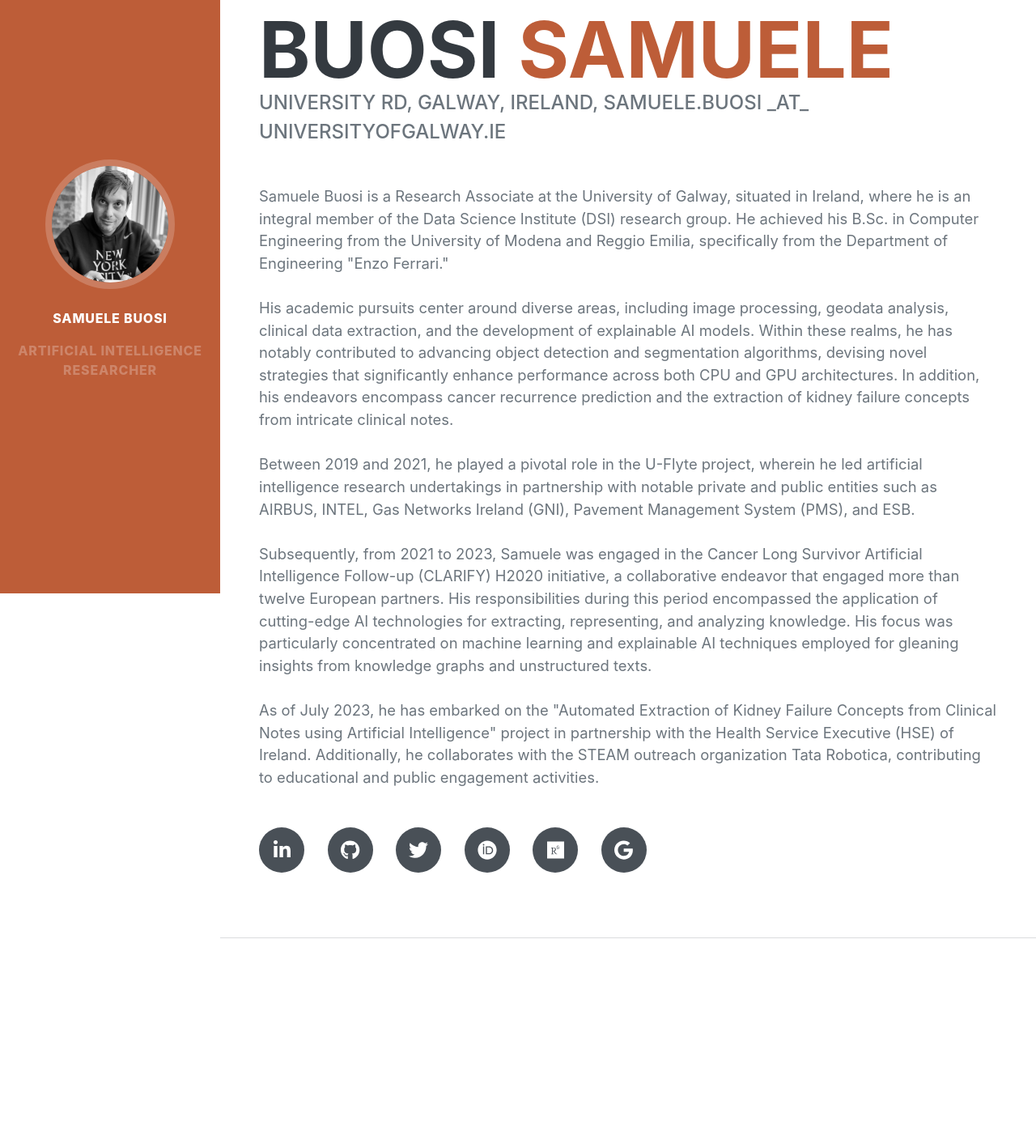
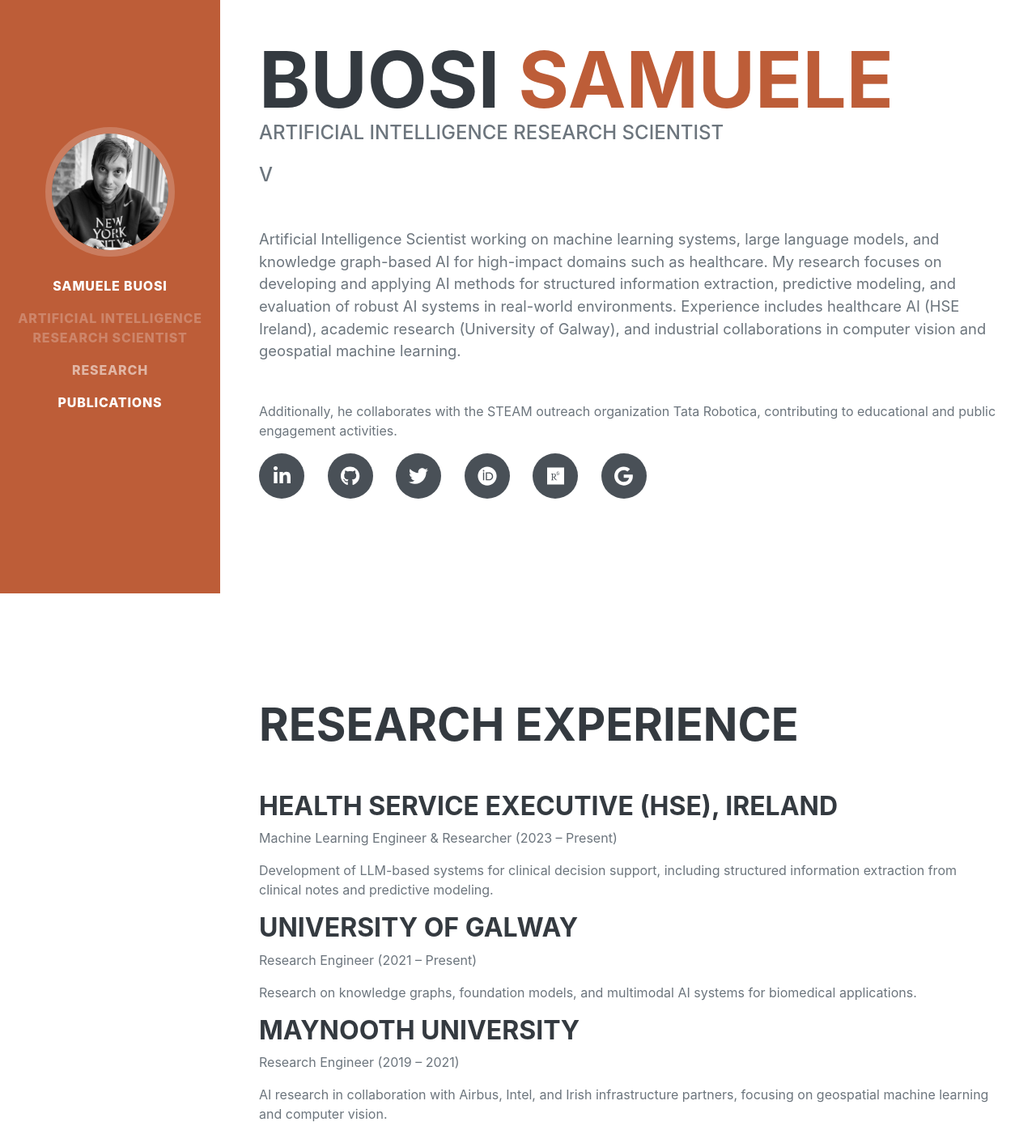
Before and after one commit to samux87/samux87.github.io, a plain HTML site: page index.html in a window 1280 px wide. Shown: the part 67-1474 px from the top of the page at 81% size. Before the commit the page ends 1226 px from the top, so only its background shows below. Drawn offline with nearby package versions, Linux system fonts and the light colour scheme; a web font is replaced by a local one.

Commit message:
Update index.html

```diff
--- a/index.html
+++ b/index.html
@@ -26,16 +26,18 @@
             <div class="collapse navbar-collapse" id="navbarResponsive">
                 <ul class="navbar-nav">
 
-                    <li class="nav-item"><a class="nav-link active">Samuele Buosi</a></li>
-                    <li class="nav-item"><a class="nav-link disabled" href="#about">Artificial Intelligence Researcher</a></li>
+                    <li class="nav-item">
+                        <a class="nav-link active">Samuele Buosi</a></li>
+                    <li class="nav-item">
+                        <a class="nav-link disabled" href="#about">Artificial Intelligence Research Scientist</a></li>
+                    <li class="nav-item">
+                        <a class="nav-link js-scroll-trigger" href="#experience">Research</a>
+                    </li>
+                    <li class="nav-item">
+                        <a class="nav-link js-scroll-trigger" href="#publications">Publications</a>
+                    </li>
 
-                <!--    <li class="nav-item"><a class="nav-link js-scroll-trigger" href="#about">About</a></li>
-                    <li class="nav-item"><a class="nav-link js-scroll-trigger" href="#experience">Experience</a></li>
-                    <li class="nav-item"><a class="nav-link js-scroll-trigger" href="#education">Education</a></li>
-                    <li class="nav-item"><a class="nav-link js-scroll-trigger" href="#skills">Skills</a></li>
-                    <li class="nav-item"><a class="nav-link js-scroll-trigger" href="#interests">Interests</a></li>
-                    <li class="nav-item"><a class="nav-link js-scroll-trigger" href="#awards">Awards</a></li>-->
-                </ul>
+
             </div>
         </nav>
         <!-- Page Content-->
@@ -47,21 +49,24 @@
                         Buosi
                         <span class="text-primary">Samuele</span>
                     </h1>
-                    <div class="subheading mb-5">
+                    <div class="subheading mb-3">
+                        Artificial Intelligence Research Scientist
+                    </div>
+                    <div class="subheading mb-5">v
                         <!-- contatti -->
-                        University Rd, Galway, Ireland, samuele.buosi _AT_ universityofgalway.ie
+                        <!-- University Rd, Galway, Ireland, samuele.buosi _AT_ universityofgalway.ie -->
                         <!-- <a href="mailto:name@email.com">samuele.buosi _AT_ universityofgalway.ie</a> -->
                     </div>
                     <p class="lead mb-5">
-                        Samuele Buosi is a Research Associate at the University of Galway, situated in Ireland, where he is an integral member of the Data Science Institute (DSI) research group. He achieved his B.Sc. in Computer Engineering from the University of Modena and Reggio Emilia, specifically from the Department of Engineering "Enzo Ferrari." <br><br>
+                        Artificial Intelligence Scientist working on machine learning systems, large language models,
+                        and knowledge graph-based AI for high-impact domains such as healthcare.
 
-His academic pursuits center around diverse areas, including image processing, geodata analysis, clinical data extraction, and the development of explainable AI models. Within these realms, he has notably contributed to advancing object detection and segmentation algorithms, devising novel strategies that significantly enhance performance across both CPU and GPU architectures. In addition, his endeavors encompass cancer recurrence prediction and the extraction of kidney failure concepts from intricate clinical notes. <br><br>
+                        My research focuses on developing and applying AI methods for structured information extraction,
+                        predictive modeling, and evaluation of robust AI systems in real-world environments.
 
-Between 2019 and 2021, he played a pivotal role in the U-Flyte project, wherein he led artificial intelligence research undertakings in partnership with notable private and public entities such as AIRBUS, INTEL, Gas Networks Ireland (GNI), Pavement Management System (PMS), and ESB. <br><br>
-
-Subsequently, from 2021 to 2023, Samuele was engaged in the Cancer Long Survivor Artificial Intelligence Follow-up (CLARIFY) H2020 initiative, a collaborative endeavor that engaged more than twelve European partners. His responsibilities during this period encompassed the application of cutting-edge AI technologies for extracting, representing, and analyzing knowledge. His focus was particularly concentrated on machine learning and explainable AI techniques employed for gleaning insights from knowledge graphs and unstructured texts. <br><br>
-
-As of July 2023, he has embarked on the "Automated Extraction of Kidney Failure Concepts from Clinical Notes using Artificial Intelligence" project in partnership with the Health Service Executive (HSE) of Ireland. Additionally, he collaborates with the STEAM outreach organization Tata Robotica, contributing to educational and public engagement activities.</p>
+                        Experience includes healthcare AI (HSE Ireland), academic research (University of Galway),
+                        and industrial collaborations in computer vision and geospatial machine learning.
+                        </p> Additionally, he collaborates with the STEAM outreach organization Tata Robotica, contributing to educational and public engagement activities.</p>
                     <div class="social-icons">
                         <a class="social-icon" target="_blank" href="https://www.linkedin.com/in/samueleb/"><i class="fab fa-linkedin-in"></i></a>
                         <a class="social-icon" target="_blank" href="https://github.com/samux87"><i class="fab fa-github"></i></a>
@@ -79,6 +84,54 @@ As of July 2023, he has embarked on the "Automated Extraction of Kidney Failure
                     </div>
                 </div>
             </section>
+            <section class="resume-section" id="experience">
+                <!-- RESEARCH -->
+            <div class="resume-section-content">
+                <h2 class="mb-5">Research Experience</h2>
+
+                <h3>Health Service Executive (HSE), Ireland</h3>
+                <p>Machine Learning Engineer & Researcher (2023 – Present)</p>
+                <p>
+                    Development of LLM-based systems for clinical decision support,
+                    including structured information extraction from clinical notes and predictive modeling.
+                </p>
+
+                <h3>University of Galway</h3>
+                <p>Research Engineer (2021 – Present)</p>
+                <p>
+                    Research on knowledge graphs, foundation models, and multimodal AI systems for biomedical applications.
+                </p>
+
+                <h3>Maynooth University</h3>
+                <p>Research Engineer (2019 – 2021)</p>
+                <p>
+                    AI research in collaboration with Airbus, Intel, and Irish infrastructure partners,
+                    focusing on geospatial machine learning and computer vision.
+                </p>
+
+            </div>
+        </section>
+
+
+            <section class="resume-section" id="publications">
+                <!-- publications -->
+            <div class="resume-section-content">
+                <h2 class="mb-5">Publications</h2>
+
+                <p>
+                    Selected publications in IEEE, ESWA, JBI, AMIA and related venues.
+                </p>
+
+                <p>
+                    Full list available on
+                    <a href="https://scholar.google.com/citations?user=4TgANnwAAAAJ&hl=it" target="_blank">
+                        Google Scholar
+                    </a>
+                </p>
+
+            </div>
+        </section>
+
             <hr class="m-0" />
             <!-- Experience-->
     <!--        <section class="resume-section" id="experience">
```
